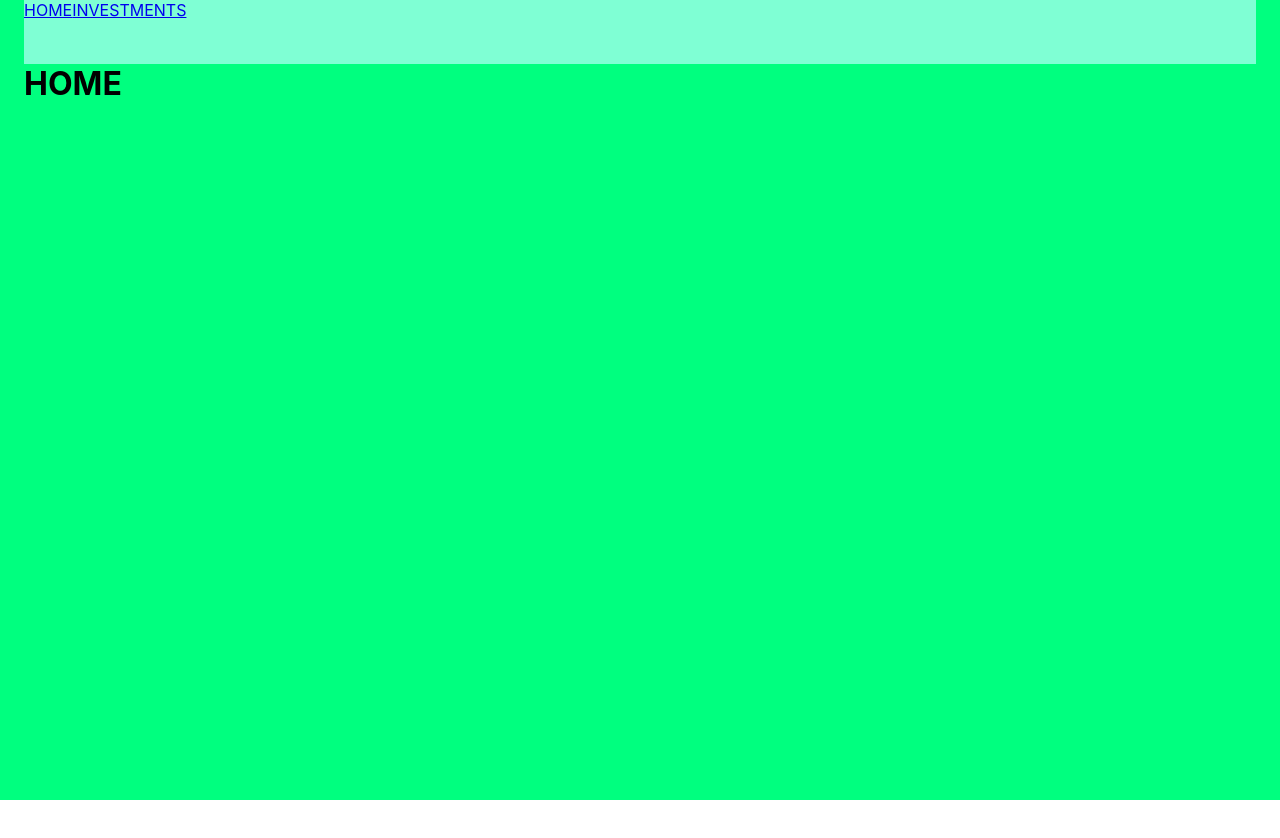
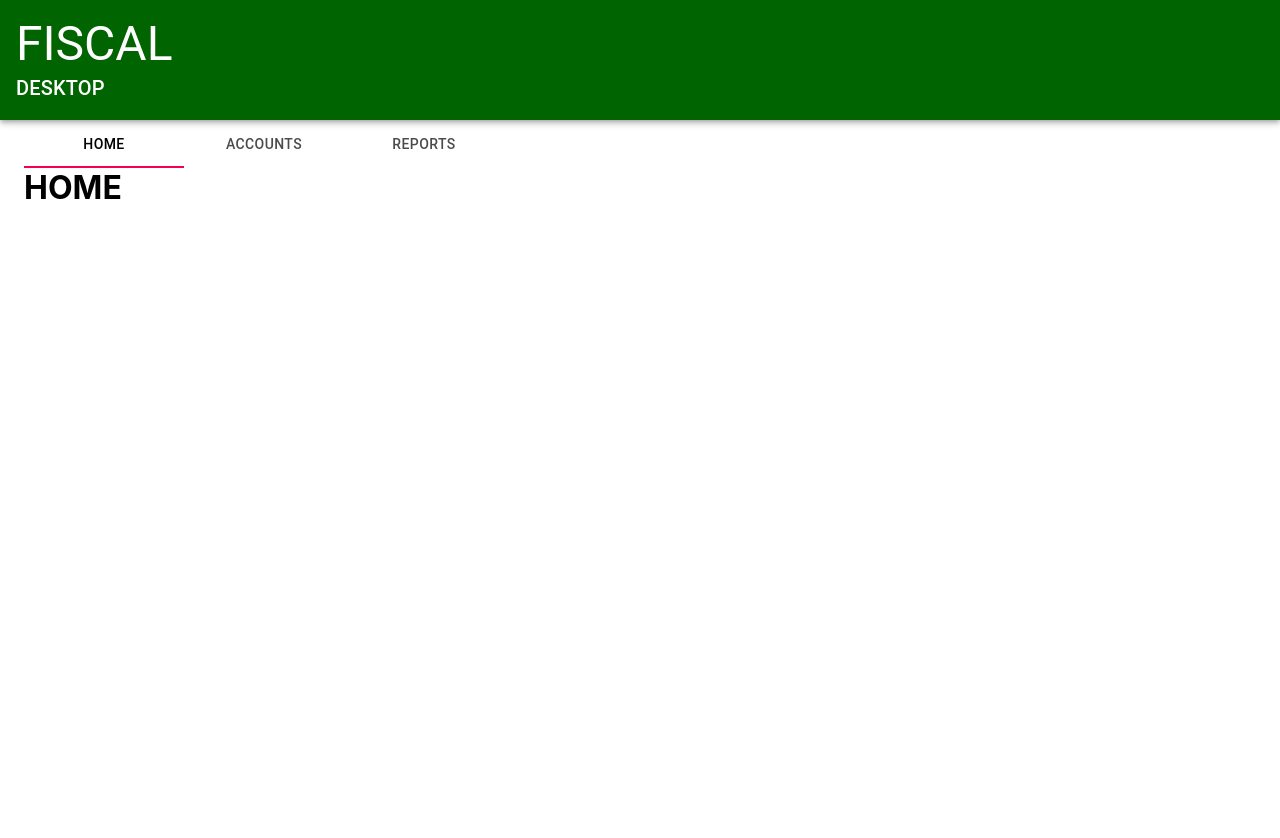
Before and after one commit to StevenJBurns/fiscal-client-react-web, a React (Create React App) app: page / in a window 1280 px wide. Shown: the top 838 px of the page. Before the commit the page ends 800 px from the top, so only its background shows below. Built offline with nearby package versions, Linux system fonts and the light colour scheme.

Commit message:
feat: create app and page level components

```diff
--- a/src/components/app/App.styles.js
+++ b/src/components/app/App.styles.ts
@@ -6,13 +6,16 @@ export const useStyles = makeStyles(theme => ({
     flexDirection: 'column',
     minHeight: '100vh',
     margin: '0 auto',
-    backgroundColor: 'springgreen',
-    '& > header': {
-      minHeight: '4rem',
-      backgroundColor: 'aquamarine',
-    },
     '& > main': {
       flex: '1 0 auto',
     },
+    '& a': {
+      margin: '0.5rem',
+    }
+  },
+  tabs: {
+    indicator: {
+      backgroundColor: 'darkgreen',
+    },
   },
 }));
--- a/src/components/app/App.tsx
+++ b/src/components/app/App.tsx
@@ -1,24 +1,57 @@
 import React from 'react';
-import { Switch, Route, Link } from 'react-router-dom';
+import { Switch, Route, Link as RouterLink } from 'react-router-dom';
 import Container from '@material-ui/core/Container';
+import Hidden from '@material-ui/core/Hidden';
+import AppBar from '@material-ui/core/AppBar';
+import Box from '@material-ui/core/Box';
+import Tabs from '@material-ui/core/Tabs';
+import Tab from '@material-ui/core/Tab';
+import Typography from '@material-ui/core/Typography';
 import { Pages } from 'components/pages';
-import { useStyles } from './App.styles.js';
+import { useStyles } from './App.styles';
+
+enum TabValues {
+  Home = 0,
+  Accounts,
+  Reports,
+};
 
 const App = () => {
   const classes = useStyles();
 
+  const [currentTab, setCurrentTab] = React.useState<TabValues>(TabValues.Home);
+
+  const handleTabChange = (e: unknown, newValue: TabValues) => setCurrentTab(newValue);
+
   return (
+    <>
+      <AppBar
+        position="static"
+        style={{ justifyContent: 'center', padding: '1rem', backgroundColor: 'darkgreen' }}>
+        <Typography variant="h3">FISCAL</Typography>
+        <Hidden xsDown>
+          <Typography variant="h6">DESKTOP</Typography>
+        </Hidden>
+        <Hidden smUp>
+          <Typography variant="h6">MOBILE</Typography>
+        </Hidden>
+        </AppBar>
         <Container className={classes.root} maxWidth="lg">
-      <header>
-        <nav>
-          <Link to="/">HOME</Link>
-          <Link to="/investments">INVESTMENTS</Link>
-        </nav>
-      </header>
-      <main>
+        <Tabs value={currentTab} onChange={handleTabChange} className={classes.tabs}>
+          <Tab label="HOME" value={TabValues.Home} />
+          <Tab label="ACCOUNTS" value={TabValues.Accounts}/>
+          <Tab label="REPORTS" value={TabValues.Reports}/>
+        </Tabs>
+        <Box component="main">
           <Switch>
             <Route exact path="/">
               <h1>HOME</h1>
+            </Route>
+            <Route exact path="/accounts">
+              <h1>ACCOUNT LIST</h1>
+            </Route>
+            <Route exact path="/accounts/:id">
+              <h1>ACCOUNT DETAIL</h1>
             </Route>
             <Route exact path="/investments">
               <h1>INVESTMENTS</h1>
@@ -27,8 +60,9 @@ const App = () => {
               <Pages.Page404 />
             </Route>
           </Switch>
-      </main>
+        </Box>
       </Container>
+    </>
   )
 };
 
--- a/src/components/pages/index.ts
+++ b/src/components/pages/index.ts
@@ -1,4 +1,4 @@
-import { Page404 } from 'components/pages/404';
+import { Page404 } from 'components/pages/Page404';
 
 export const Pages = {
   Page404,
--- a/src/index.css
+++ b/src/index.css
@@ -4,12 +4,12 @@
 }
 
 body {
-  margin: 0;
   font-family: -apple-system, BlinkMacSystemFont, 'Segoe UI', 'Roboto', 'Oxygen', 'Ubuntu', 'Cantarell', 'Fira Sans', 'Droid Sans', 'Helvetica Neue', sans-serif;
   -webkit-font-smoothing: antialiased;
-  -moz-osx-font-smoothing: grayscale
+  -moz-osx-font-smoothing: grayscale;
+  background-color: 'whitesmoke'
 }
 
 #react-root {
-  width: 100%;
+  /* width: 100% */
 }
--- a/src/index.tsx
+++ b/src/index.tsx
@@ -11,7 +11,7 @@ import './index.css';
 ReactDOM.render(
   <React.StrictMode>
     <Provider store={store}>
-      <PersistGate persistor={persistor} loading={AppLoadingScreen}>
+      <PersistGate persistor={persistor} loading={<AppLoadingScreen />}>
         <BrowserRouter basename={process.env.PUBLIC_URL}>
           <App />
         </BrowserRouter>
```
Also changed, not shown: src/components/pages/Page404.tsx (renamed from src/components/pages/404.tsx). Lines whose indentation alone changed are shown as unchanged.
